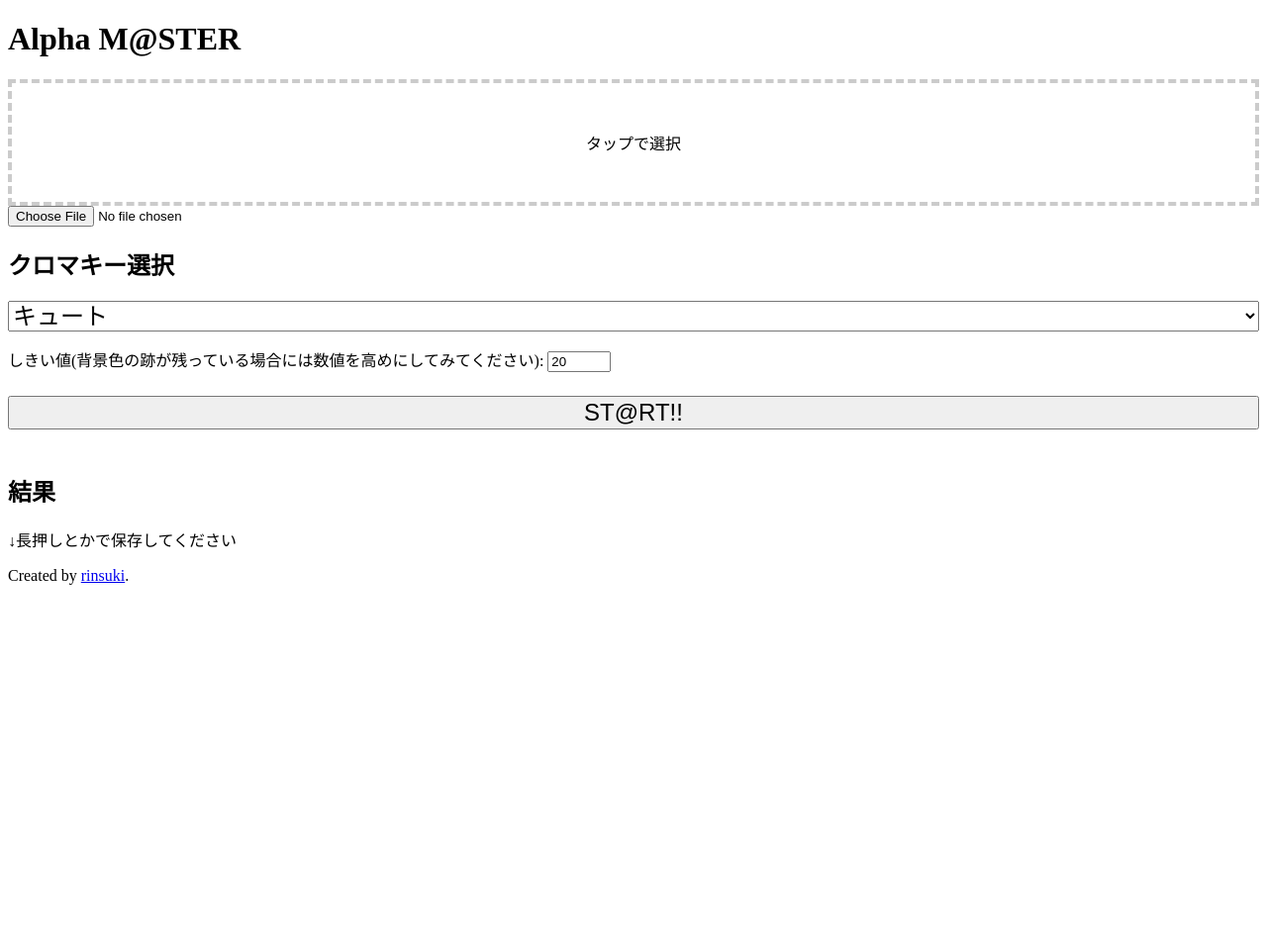
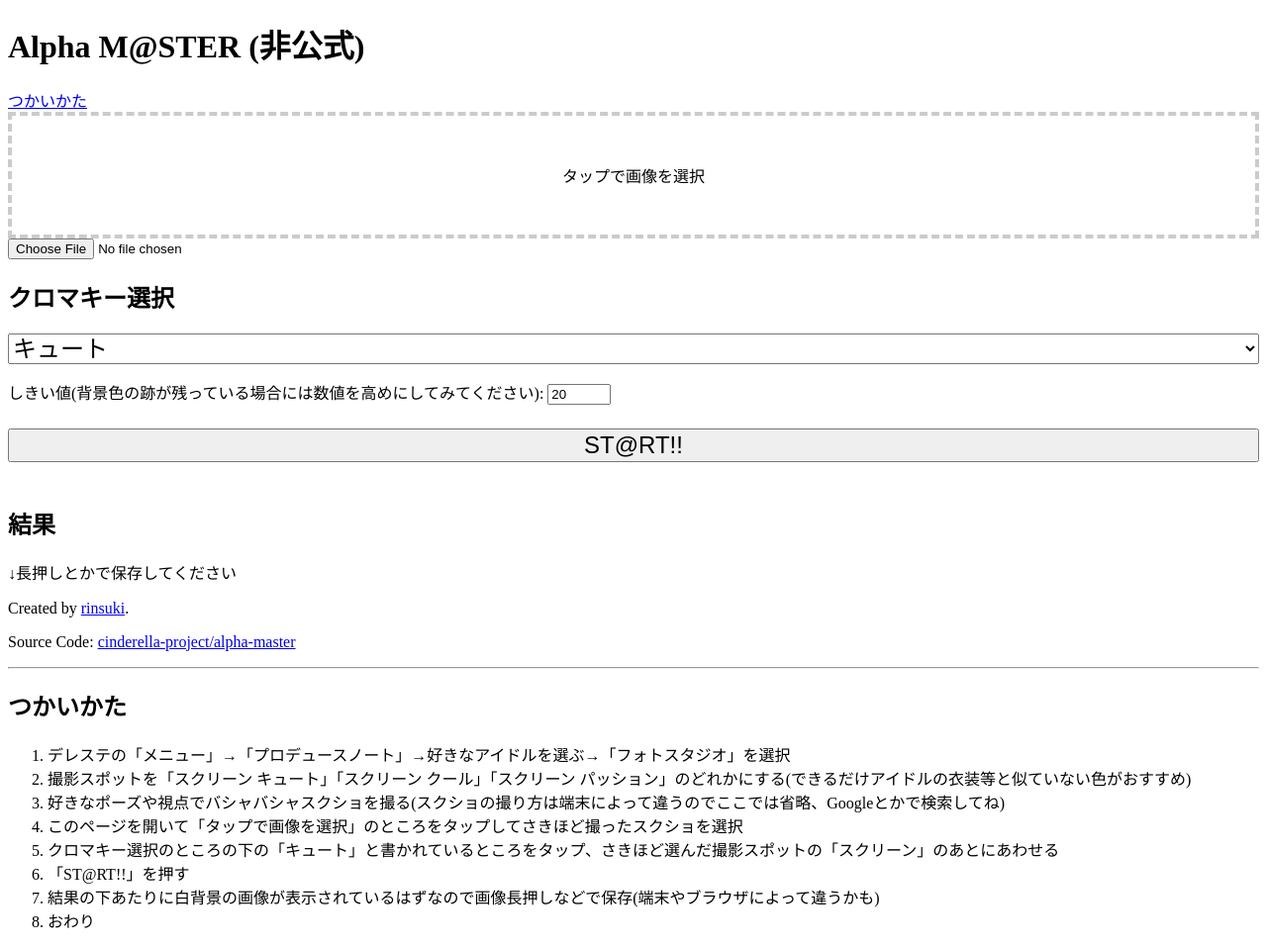
Before and after one commit to cinderella-project/alpha-master, a plain HTML site: page index.html in a window 1280 px wide. Shown: the whole page at 99% size. Before the commit the page ends 800 px from the top, so only its background shows below. Drawn offline with nearby package versions, Linux system fonts and the light colour scheme.

Commit message:
howtouse

```diff
--- a/index.html
+++ b/index.html
@@ -9,11 +9,12 @@
         <script src="script.js"></script>
     </head>
     <body>
-        <h1>Alpha M@STER</h1>
+        <h1>Alpha M@STER (非公式)</h1>
+        <a href="#howtouse">つかいかた</a>
         <div id="selectFile">
-            <p>タップで選択
+            <p>タップで画像を選択
         </div>
-        <input type="file" id="selectFileInput">
+        <input type="file" id="selectFileInput" accept="image/*">
         <h2>クロマキー選択</h2>
         <select id="chromaKey">
             <!-- r,g,b -->
@@ -28,5 +29,18 @@
         ↓長押しとかで保存してください
         <img id="result">
         <p>Created by <a href="https://rinsuki.github.io">rinsuki</a>.
+        <p>Source Code: <a href="https://github.com/cinderella-project/alpha-master">cinderella-project/alpha-master</a>
+        <hr>
+        <h2 id="howtouse">つかいかた</h2>
+        <ol>
+            <li>デレステの「メニュー」→「プロデュースノート」→好きなアイドルを選ぶ→「フォトスタジオ」を選択
+            <li>撮影スポットを「スクリーン キュート」「スクリーン クール」「スクリーン パッション」のどれかにする(できるだけアイドルの衣装等と似ていない色がおすすめ)
+            <li>好きなポーズや視点でバシャバシャスクショを撮る(スクショの撮り方は端末によって違うのでここでは省略、Googleとかで検索してね)
+            <li>このページを開いて「タップで画像を選択」のところをタップしてさきほど撮ったスクショを選択
+            <li>クロマキー選択のところの下の「キュート」と書かれているところをタップ、さきほど選んだ撮影スポットの「スクリーン」のあとにあわせる
+            <li>「ST@RT!!」を押す
+            <li>結果の下あたりに白背景の画像が表示されているはずなので画像長押しなどで保存(端末やブラウザによって違うかも)
+            <li>おわり
+        </ol>
     </body>
 </html>
```
